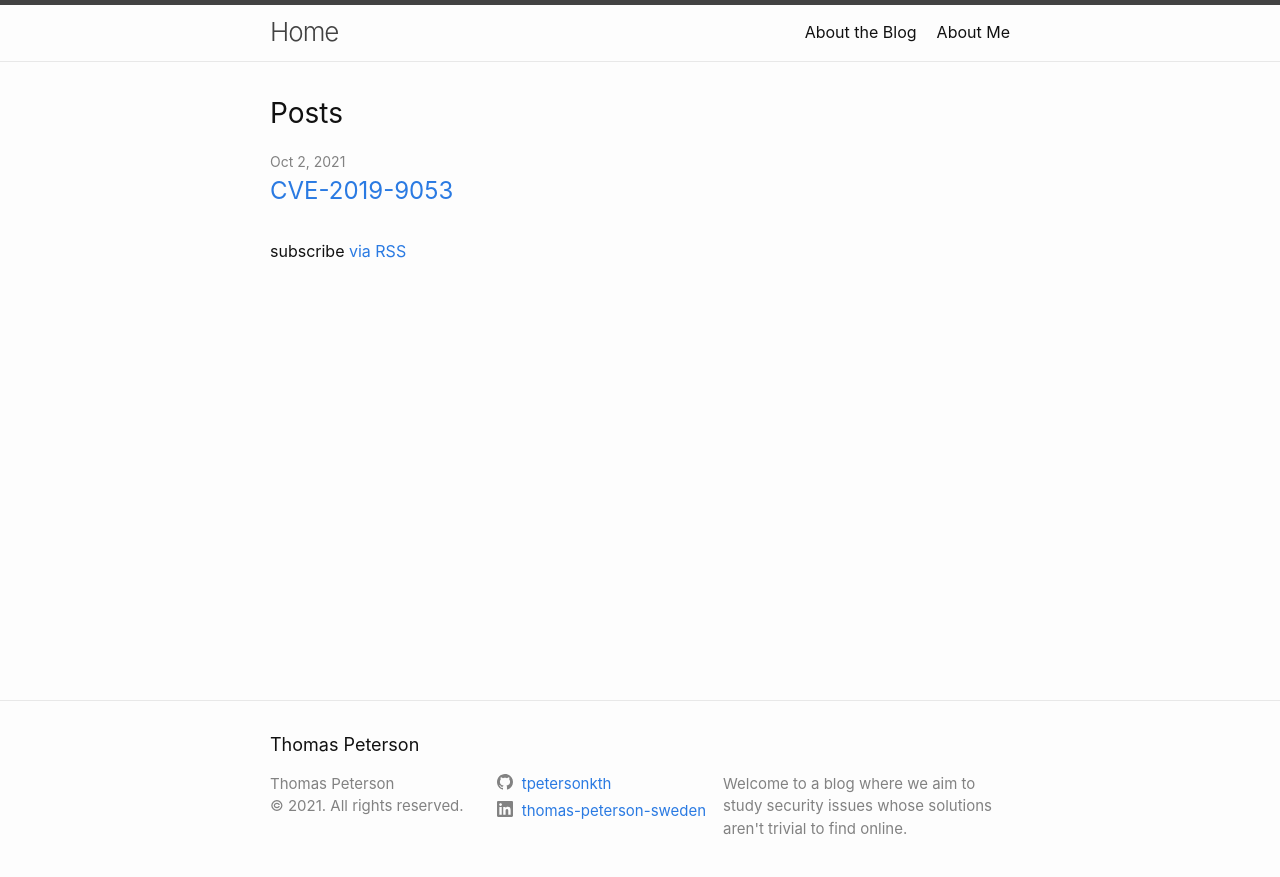
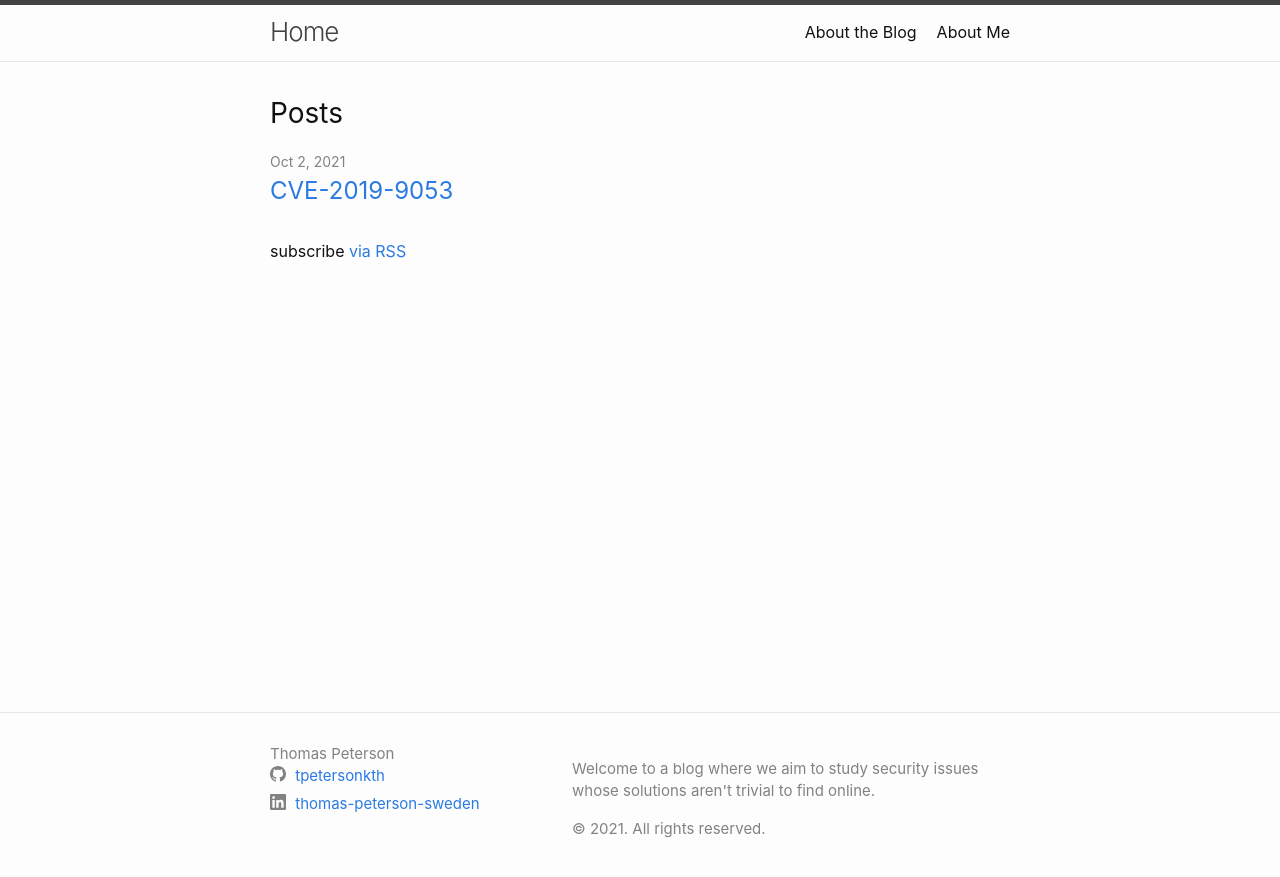
Before and after one commit to tpetersonkth/tpetersonkth.github.io, a Jekyll site: the page built from index.md, in a window 1280 px wide. Shown: the top 877 px of the page. Built offline with Jekyll 4.4.1, drawn with Linux system fonts in a browser that asks for light colours.

Commit message:
Footer redesign

```diff
--- a/_includes/footer.html
+++ b/_includes/footer.html
@@ -3,7 +3,7 @@
 
   <div class="wrapper">
 
-    <h2 class="footer-heading">{{ site.author | escape }}</h2>
+    <!--<h2 class="footer-heading">{{ site.author | escape }}</h2>-->
 
     <div class="footer-col-wrapper">
       <div class="footer-col footer-col-1">
@@ -12,17 +12,17 @@
             {{ site.author | escape }}
             </li>
             <li class="p-name">
-            {{ site.copyright | escape }}
+            {%- include social.html -%}
             </li>
         </ul>
       </div>
 
       <div class="footer-col footer-col-2">
-        {%- include social.html -%}
       </div>
 
       <div class="footer-col footer-col-3">
         <p>{{- site.description | escape -}}</p>
+        <p>{{ site.copyright | escape }}</p>
       </div>
     </div>
 
--- a/_sass/minima/_layout.scss
+++ b/_sass/minima/_layout.scss
@@ -135,18 +135,18 @@
 }
 
 .footer-col-1 {
-  width: -webkit-calc(30% - (#{$spacing-unit} / 2));
-  width:         calc(30% - (#{$spacing-unit} / 2));
+  width: -webkit-calc(40% - (#{$spacing-unit} / 2));
+  width:         calc(40% - (#{$spacing-unit} / 2));
 }
 
 .footer-col-2 {
-  width: -webkit-calc(30% - (#{$spacing-unit} / 2));
-  width:         calc(30% - (#{$spacing-unit} / 2));
+  width: -webkit-calc(0% - (#{$spacing-unit} / 2));
+  width:         calc(0% - (#{$spacing-unit} / 2));
 }
 
 .footer-col-3 {
-  width: -webkit-calc(40% - (#{$spacing-unit} / 2));
-  width:         calc(40% - (#{$spacing-unit} / 2));
+  width: -webkit-calc(60% - (#{$spacing-unit} / 2));
+  width:         calc(60% - (#{$spacing-unit} / 2));
 }
 
 @include media-query($on-laptop) {
```
